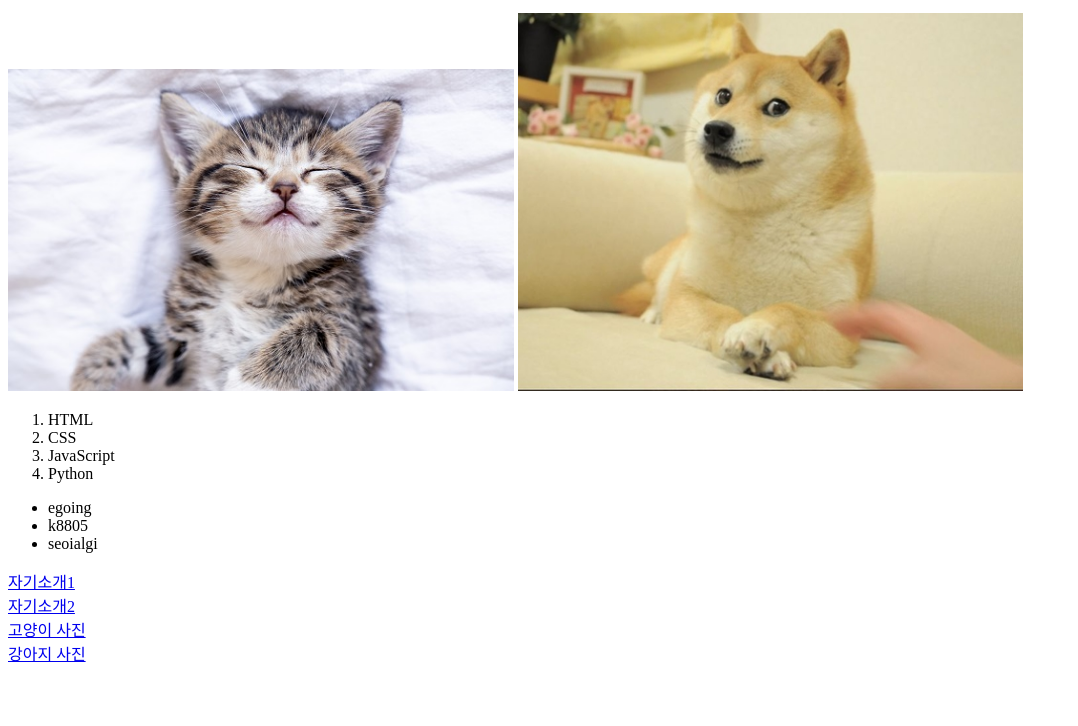
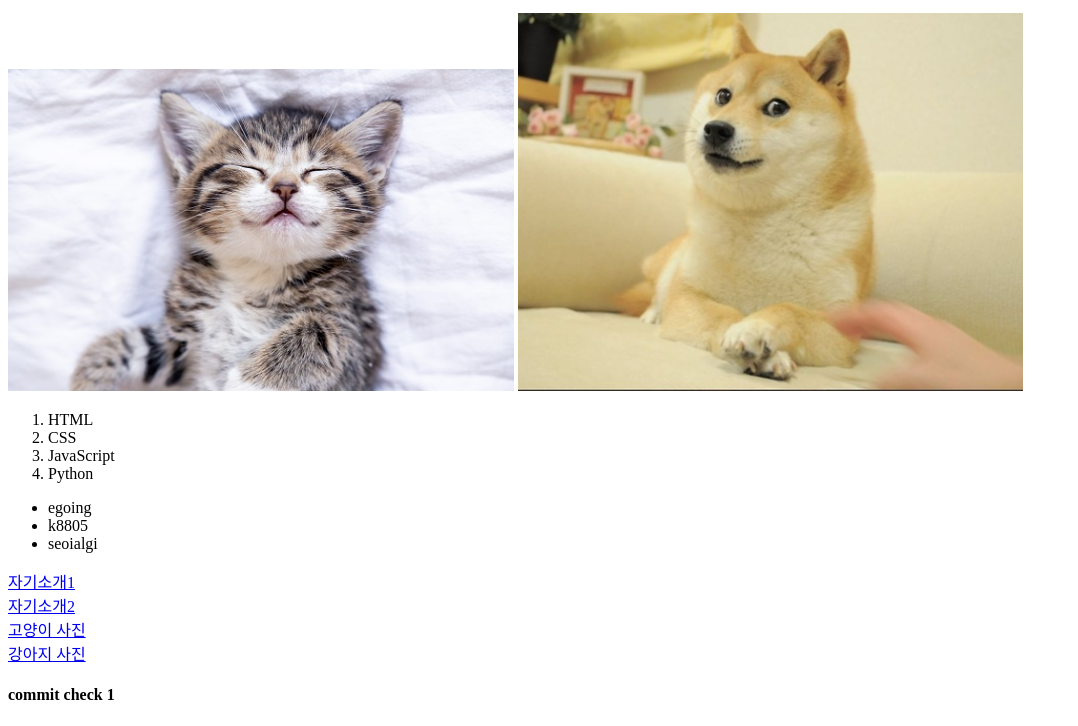
Before and after one commit to tae0906x/tae0906x.github.io, a plain HTML site: page index.html in a window 1280 px wide. Shown: the part 1526-2252 px from the top of the page, without its empty margins (0-1078 px from the left). Before the commit the page ends 2199 px from the top, so only its background shows below. Drawn offline with Linux system fonts and the light colour scheme.

Commit message:
Taegyun's commit

```diff
--- a/index.html
+++ b/index.html
@@ -29,3 +29,4 @@
 <a href="./cat.html">고양이 사진</a>
 <br>
 <a href="./dog.html">강아지 사진</a>
+<h4>commit check 1</h4>
```
